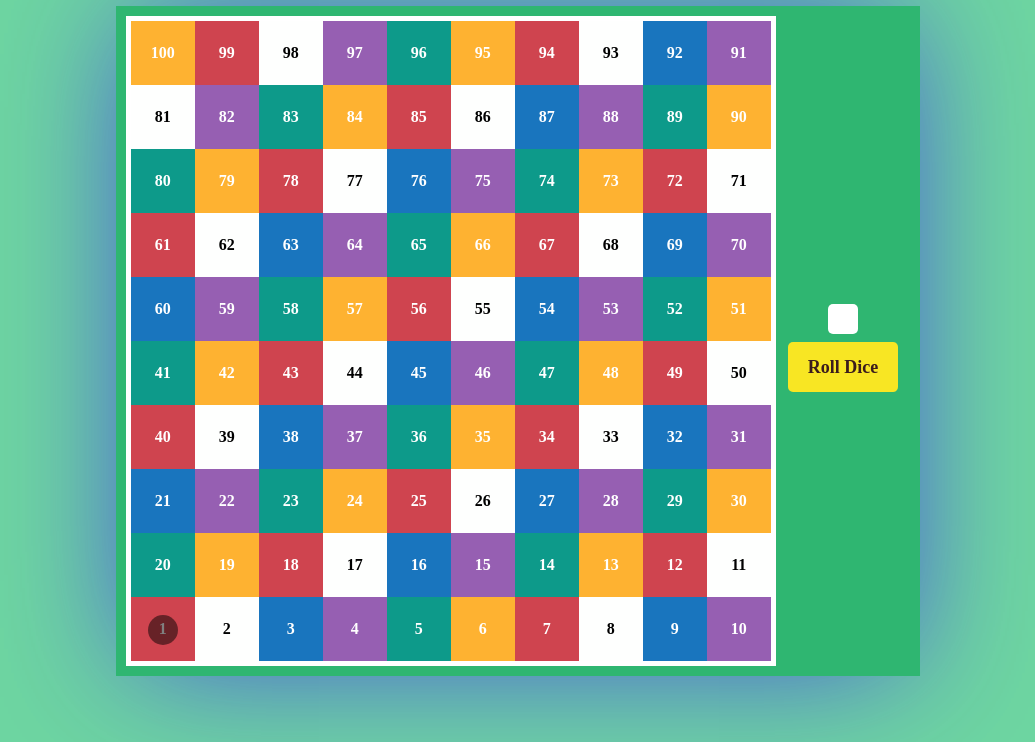
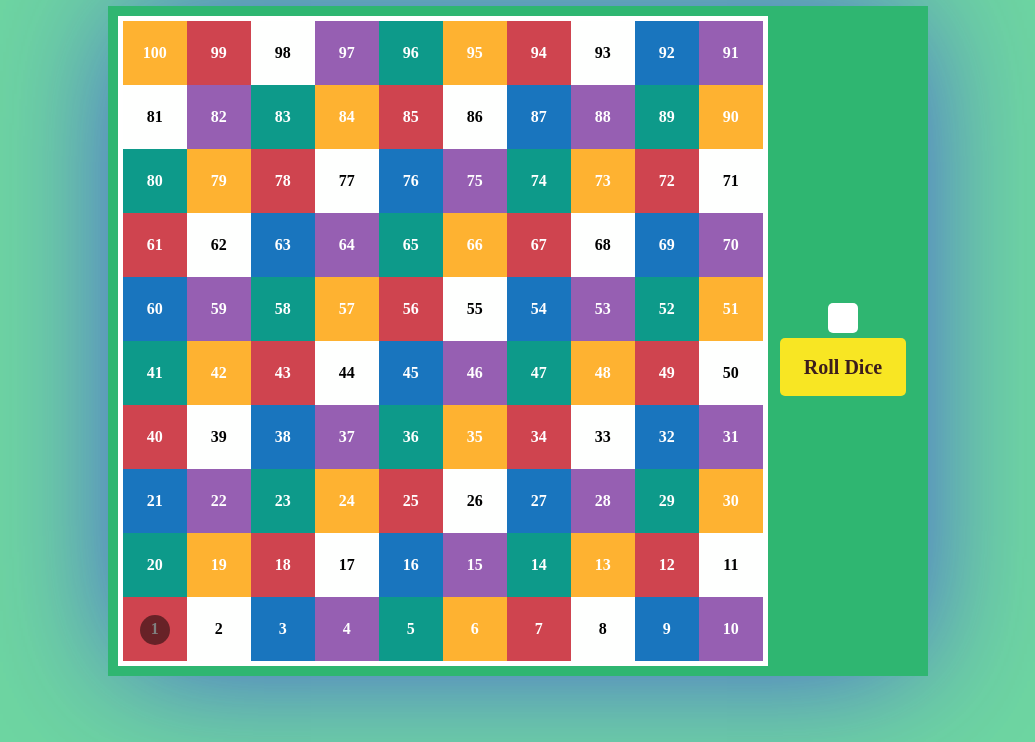
Before and after one commit to narendra-patil1509/Games, a plain HTML site: page 02-Saap-Sidi/index.html in a window 1280 px wide. Shown: the part 58-800 px from the top of the page, without its empty margins (122-1157 px from the left). Drawn offline with Linux system fonts and the light colour scheme.

Commit message:
CSS Updated

```diff
--- a/02-Saap-Sidi/style.css
+++ b/02-Saap-Sidi/style.css
@@ -93,7 +93,7 @@ h1{
     border: none;
     outline: none;
     border-radius: 5px;
-    padding: 15px 20px;
+    padding: 18px 24px;
     color: #3b1d1d;
     background-color: #f8e623;
 }
@@ -102,7 +102,7 @@ h1{
     cursor: pointer;
     color: aliceblue;
     background-color: #f8e623;
-    font-size: 18px;
+    font-size: 20px;
     font-weight: 900;
 }
 .dice .btn:hover{
```
